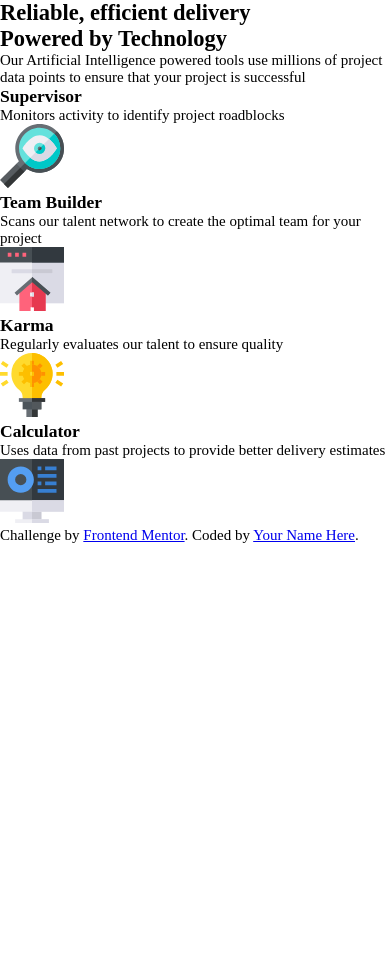
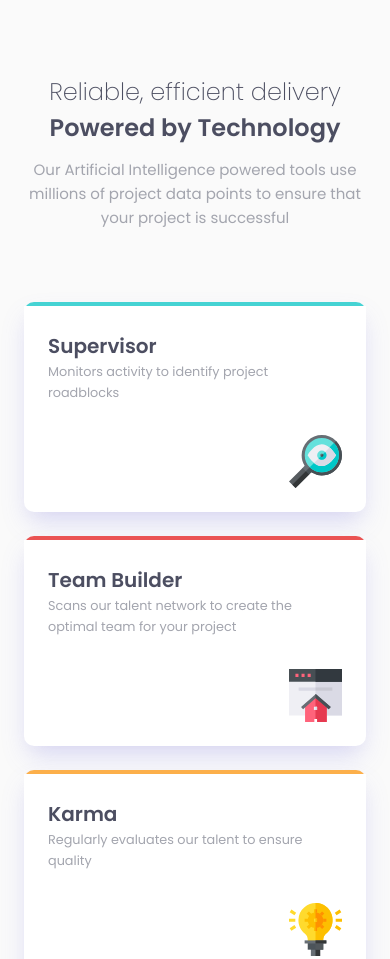
Before and after one commit to Sammbra/Four-card-feature-section, a plain HTML site: page index.html in a window 390 px wide. Shown: the top 959 px of the page. Before the commit the page ends 844 px from the top, so only its background shows below. Drawn offline with Linux system fonts and the light colour scheme.

Commit message:
create mobile version first

```diff
--- a/index.html
+++ b/index.html
@@ -4,6 +4,8 @@
   <meta charset="UTF-8">
   <meta name="viewport" content="width=device-width, initial-scale=1.0"> <!-- displays site properly based on user's device -->
   <link rel="icon" type="image/png" sizes="32x32" href="./images/favicon-32x32.png">
+  <link rel="preconnect" href="https://fonts.gstatic.com">
+  <link href="https://fonts.googleapis.com/css2?family=Poppins:wght@200;400;600&display=swap" rel="stylesheet">
   <link rel="stylesheet" href="stylesheet.css">
   <title>Frontend Mentor | Four card feature section</title>
 </head>
@@ -13,28 +15,36 @@
     <section id="container">
       <h2 class="header-1">Reliable, efficient delivery</h2>
       <h2 class="header-2">Powered by Technology</h2>
-      <p>Our Artificial Intelligence powered tools use millions of project data points to ensure that your project is successful</p>
+      <p class="lead">Our Artificial Intelligence powered tools use millions of project data points to ensure that your project is successful</p>
 
       <section id="grid">
-        <div class="card-1">
+        <div class="card card-1">
           <h3>Supervisor</h3>
           <p>Monitors activity to identify project roadblocks</p>
-          <img src="/images/icon-supervisor.svg" alt="supervisor">
+          <div class="image">
+            <img src="/images/icon-supervisor.svg" alt="supervisor">
+          </div>
         </div>
-        <div class="card-2">
+        <div class="card card-2">
           <h3>Team Builder</h3>
           <p>Scans our talent network to create the optimal team for your project</p>
-          <img src="/images/icon-team-builder.svg" alt="team builder">
+          <div class="image">
+            <img src="/images/icon-team-builder.svg" alt="team builder">
+          </div>
         </div>
-        <div class="card-3">
+        <div class="card card-3">
           <h3>Karma</h3>
           <p>Regularly evaluates our talent to ensure quality</p>
-          <img src="/images/icon-karma.svg" alt="lightbulb">
+          <div class="image">
+            <img src="/images/icon-karma.svg" alt="lightbulb">
+          </div>
         </div>
-        <div class="card-4">
+        <div class="card card-4">
           <h3>Calculator</h3>
           <p>Uses data from past projects to provide better delivery estimates</p>
-          <img src="/images/icon-calculator.svg" alt="calculator">
+          <div class="image">
+            <img src="/images/icon-calculator.svg" alt="calculator">
+          </div>
         </div>
       </section>
     </section>
--- a/stylesheet.css
+++ b/stylesheet.css
@@ -17,4 +17,100 @@
 
 body {
     font-size: 0.9375rem;
+    font-family: 'Poppins', sans-serif;
+    background-color: var(--light-gray);
+    line-height: 1.5;
 }
+
+p {
+    line-height: 1.6;
+}
+
+#container {
+    padding: 4.6rem 1.5rem;
+}
+
+#container .header-1 {
+    font-weight: 200;
+    color: var(--dark-blue);
+    font-size: 1.5rem;
+    text-align: center;
+}
+
+#container .header-2 {
+    color: var(--dark-blue);
+    margin-bottom: 0.8rem;
+    font-size: 1.5rem;
+    text-align: center;
+}
+
+#container .lead {
+    text-align: center;
+    color: var(--grayish-blue);
+}
+
+#container #grid {
+    margin-top: 4.5rem;
+    display: grid;
+    grid-template-columns: repeat(1, 1fr);
+    grid-gap: 1.5rem;
+}
+
+#container #grid .card {
+    padding: 1.5rem;
+    background-color: #fff;
+    border-radius: 10px;
+    box-shadow: rgba(115, 115, 235, 0.25) 0px 13px 27px -5px, rgba(235, 226, 226, 0.3) 0px 8px 16px -8px;
+    line-height: 1.6;
+}
+
+#container #grid .card h3 {
+    font-size: 1.25rem;
+    color: var(--dark-blue)
+}
+
+#container #grid .card p {
+    font-size: 0.8rem;
+    color: var(--grayish-blue);
+    margin-bottom: 2rem;
+}
+
+#container #grid .card .image {
+    display: flex;
+    flex-direction: row;
+    justify-content: flex-end;
+}
+
+#container #grid .card .image img {
+    height: 3.3125rem;
+    width: 3.3125rem;
+    display: block;
+}
+
+#container #grid .card {
+    border-top: 0.25rem solid var(--cyan-color);
+    position: relative;
+}
+
+#container #grid .card::before {
+    content: '';
+    position: absolute;
+    background-color: #fff;
+    top: 0;
+    left: 0;
+    width: 100%;
+    height: 0.375rem;
+    overflow: hidden;
+}
+
+#container #grid .card-2 {
+    border-top: 0.25rem solid var(--red-color);
+}
+
+#container #grid .card-3 {
+    border-top: 0.25rem solid var(--orange-color);
+}
+
+#container #grid .card-4 {
+    border-top: 0.25rem solid var(--blue-color);
+}
```
